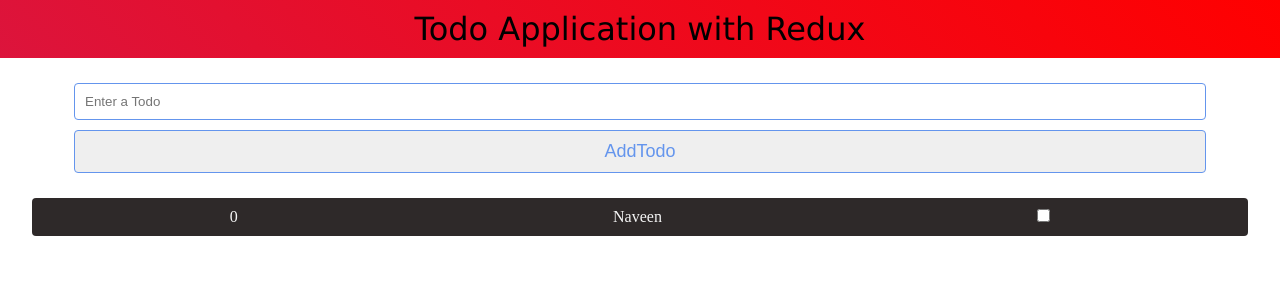
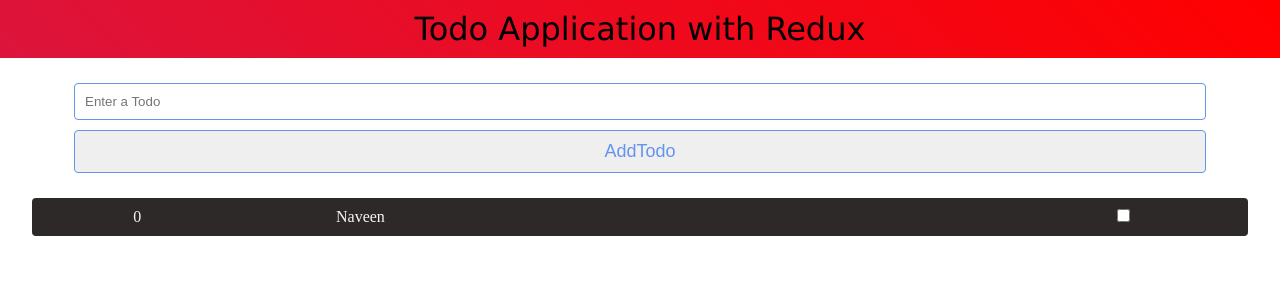
Before and after one commit to naveen0-0/reduxtodo, a React (Create React App) app: page / in a window 1280 px wide. Shown: the top 300 px of the page. Built offline with nearby package versions, Linux system fonts and the light colour scheme.

Commit message:
Adding Todo Done

```diff
--- a/src/App.css
+++ b/src/App.css
@@ -38,9 +38,9 @@ button {
 .todosContainer {
     background-color: #2e2929;
     width: 95%;
-    margin: auto;
     border-radius: 4px;
     color: whitesmoke;
+    margin: 10px auto;
 }
 
 .todo {
@@ -48,4 +48,18 @@ button {
     justify-content: space-around;
     padding: 10px;
     align-items: center;
+    width: 100%;
 }
+
+.number {
+    width: 20px;
+}
+
+.todoName {
+    width: 50%;
+    word-wrap: break-word;
+}
+
+.todoDone {
+    width: 30px;
+}
--- a/src/components/TodoForm.js
+++ b/src/components/TodoForm.js
@@ -1,10 +1,14 @@
-import React,{ useState } from 'react'
+import React,{ useState } from 'react';
+import { useDispatch } from 'react-redux';
 
 export default function TodoForm() {
-    const [ todo, setTodo ] = useState("")
+    const [ todo, setTodo ] = useState("");
+    const dispatch = useDispatch();
 
     const addTodo = e => {
         e.preventDefault();
+        dispatch({type : "ADDTODO",payload : { title : todo, done : false }})
+        setTodo("")
     }
 
     return (
--- a/src/components/Todos.js
+++ b/src/components/Todos.js
@@ -1,17 +1,21 @@
-import React,{ useEffect } from 'react';
+import React from 'react';
 import { useSelector } from 'react-redux'
 
 export default function Todos() {
 
     let todos = useSelector(state=>state.todos);
 
+    const changeTodoDone = todo => {
+        console.log(todo)
+    }
+
     return (
         <div className="todosContainer">
             {todos.map((todo,index)=>(
-                <div className="todo">
-                    <div>{index}</div>
-                    <div>{todo.title}</div>
-                    <div><input type="checkbox" checked={todo.done}/></div>
+                <div className="todo" key={index}>
+                    <div className="number">{index}</div>
+                    <div className="todoName">{todo.title}</div>
+                    <div className="todoDone"><input type="checkbox" checked={todo.done} onChange={()=>{changeTodoDone(todo)}}/></div>
                 </div>
             ))}
         </div>
--- a/src/reducers/todoReducer.js
+++ b/src/reducers/todoReducer.js
@@ -1,5 +1,9 @@
 export default (state=[{title : "Naveen",done:false}],action)=>{
     switch(action.type){
+        case "ADDTODO":
+            return [
+                ...state, action.payload
+            ]
         default:
             return state;
     }
```
